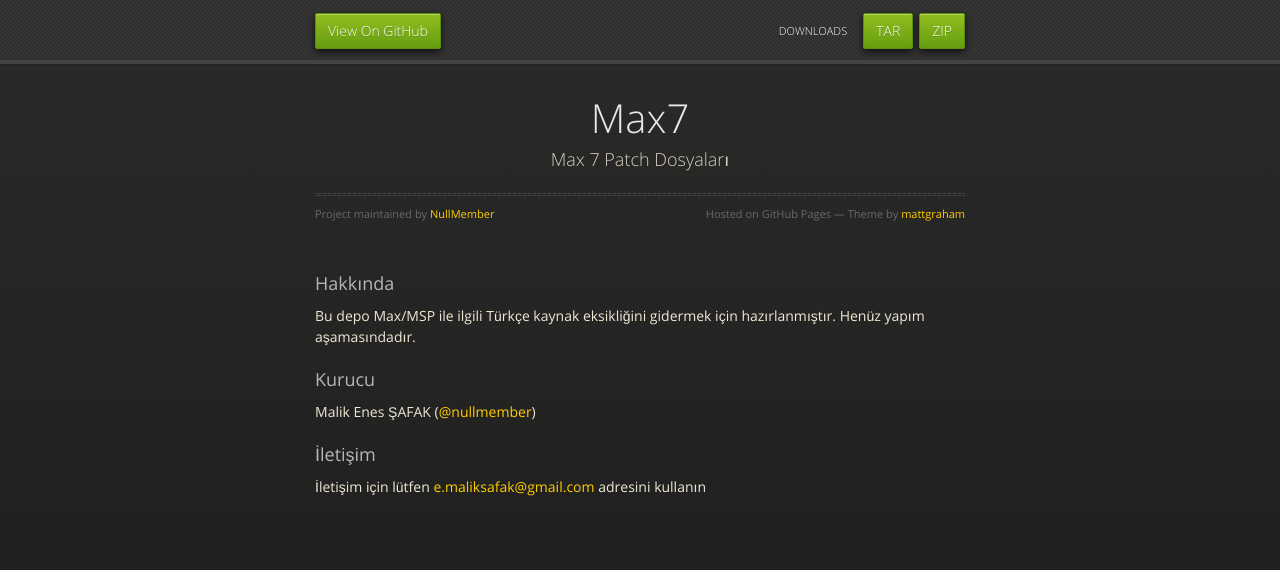
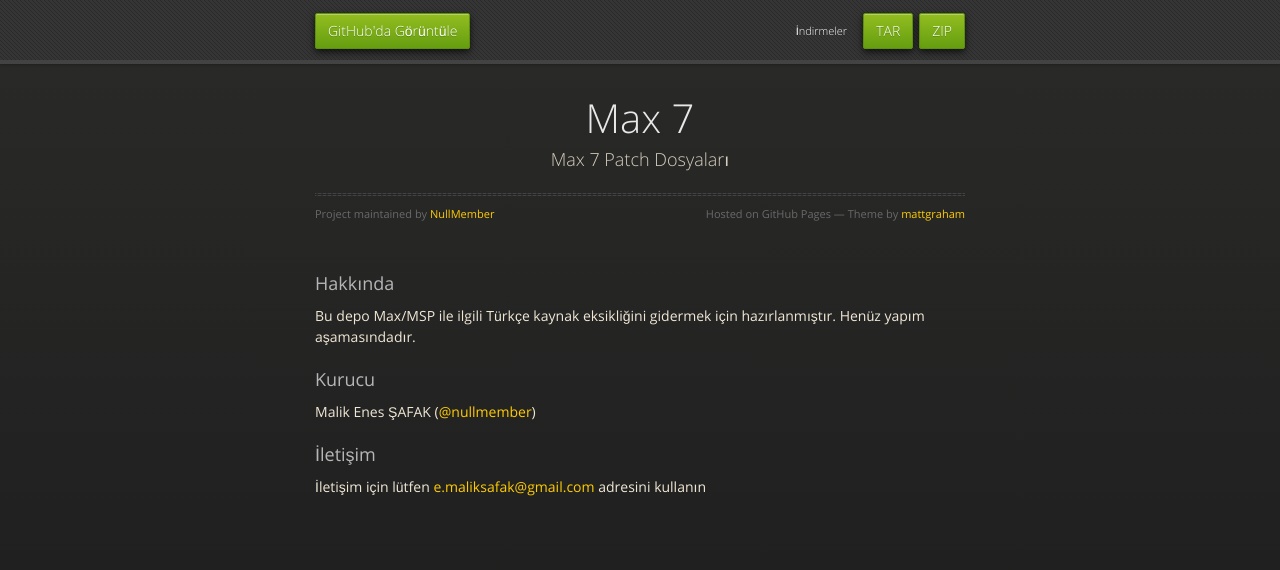
Before and after one commit to NullMember/Max-7-Works, a plain HTML site: page index.html in a window 1280 px wide. Drawn offline with nearby package versions, Linux system fonts and the light colour scheme.

Commit message:
değişiklik

```diff
--- a/index.html
+++ b/index.html
@@ -20,10 +20,10 @@
   <body>
       <div id="header">
         <nav>
-          <li class="fork"><a href="https://github.com/NullMember/Max7">View On GitHub</a></li>
+          <li class="fork"><a href="https://github.com/NullMember/Max7">GitHub'da Görüntüle</a></li>
           <li class="downloads"><a href="https://github.com/NullMember/Max7/zipball/master">ZIP</a></li>
           <li class="downloads"><a href="https://github.com/NullMember/Max7/tarball/master">TAR</a></li>
-          <li class="title">DOWNLOADS</li>
+          <li class="title">İndirmeler</li>
         </nav>
       </div><!-- end header -->
 
@@ -31,7 +31,7 @@
 
       <section>
         <div id="title">
-          <h1>Max7</h1>
+          <h1>Max 7</h1>
           <p>Max 7 Patch Dosyaları</p>
           <hr>
           <span class="credits left">Project maintained by <a href="https://github.com/NullMember">NullMember</a></span>
```
